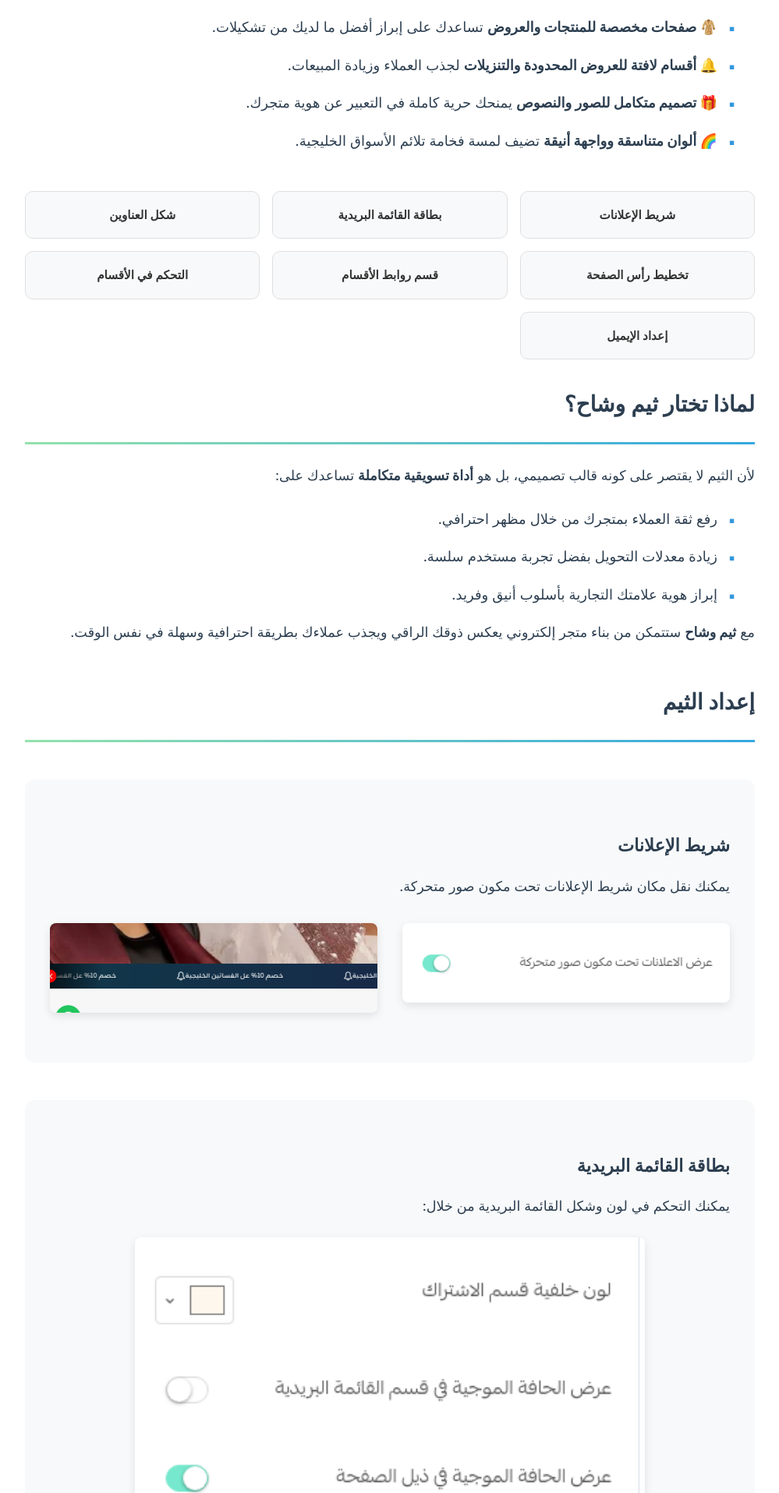
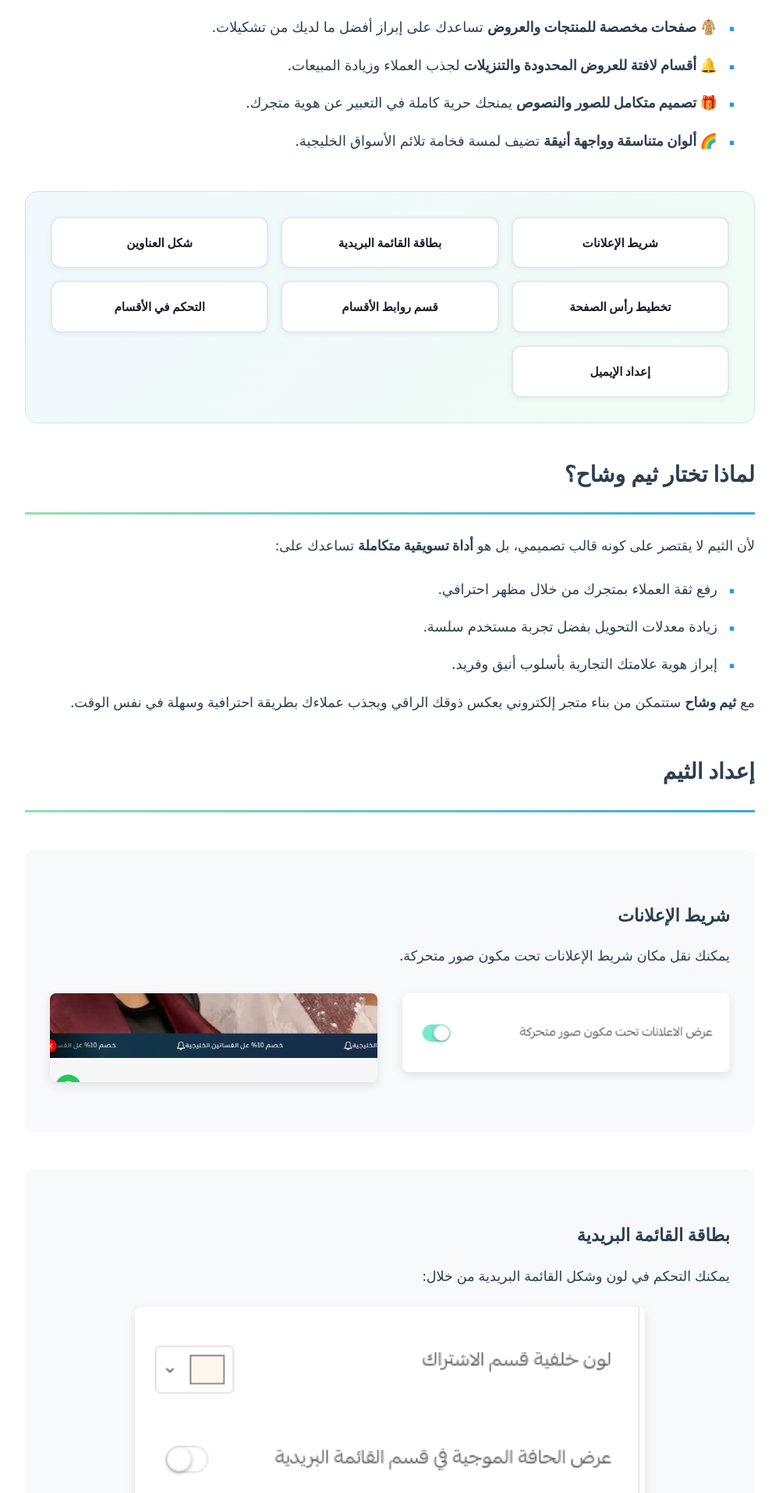
Before and after one commit to aymanc-137/aymanc-137.github.io, a Jekyll site: the page built from weshaah.html, in a window 1280 px wide. Shown: the part 1177-3092 px from the top of the page at 78% size, without its empty margins (140-1139 px from the left). Built offline with Jekyll 4.4.1, drawn with Linux system fonts in a browser that asks for light colours.

Commit message:
Enhance section navigation grid styles for improved layout and responsiveness
- Updated CSS for the section navigation grid, including increased padding and background gradient
- Adjusted link styles for better alignment, padding, and hover effects
- Ensured responsive design with media query adjustments for smaller screens

These changes improve the visual appeal and usability of the navigation grid.

```diff
--- a/assets/css/style.css
+++ b/assets/css/style.css
@@ -478,37 +478,46 @@ main {
 
 /* Section Navigation Grid */
 .section-nav-grid {
-  display: grid;
-  grid-template-columns: repeat(3, 1fr);
+  display: grid !important;
+  grid-template-columns: repeat(3, 1fr) !important;
   gap: 1rem;
-  margin: 2rem 0;
+  margin: 2.5rem 0;
+  padding: 2rem;
+  background: linear-gradient(135deg, #f0f9ff, #f0fdf4);
+  border-radius: 16px;
+  border: 1px solid #d1e7dd;
 }
 
 .section-nav-grid a {
-  display: block;
-  padding: 1rem;
-  background: #f8f9fa;
-  border-radius: 10px;
+  display: flex !important;
+  align-items: center;
+  justify-content: center;
+  padding: 1.1rem 0.8rem;
+  background: #fff;
+  border-radius: 12px;
   text-align: center;
-  text-decoration: none;
-  color: #333;
-  font-weight: 600;
+  text-decoration: none !important;
+  color: #1a1a2e !important;
+  font-weight: 700;
   font-size: 0.95rem;
-  border: 1px solid #e0e0e0;
+  border: 2px solid #e2e8f0;
   transition: all 0.3s ease;
+  box-shadow: 0 2px 8px rgba(0, 0, 0, 0.06);
+  min-height: 60px;
 }
 
 .section-nav-grid a:hover {
-  background: linear-gradient(135deg, #35A8DF, #94E2AC);
-  color: #fff;
+  background: linear-gradient(135deg, #35A8DF, #94E2AC) !important;
+  color: #fff !important;
   border-color: transparent;
-  transform: translateY(-2px);
-  box-shadow: 0 4px 12px rgba(53, 168, 223, 0.3);
+  transform: translateY(-3px);
+  box-shadow: 0 8px 20px rgba(53, 168, 223, 0.35);
 }
 
 @media (max-width: 768px) {
   .section-nav-grid {
-    grid-template-columns: repeat(2, 1fr);
+    grid-template-columns: repeat(2, 1fr) !important;
+    padding: 1.2rem;
   }
 }
 
```
